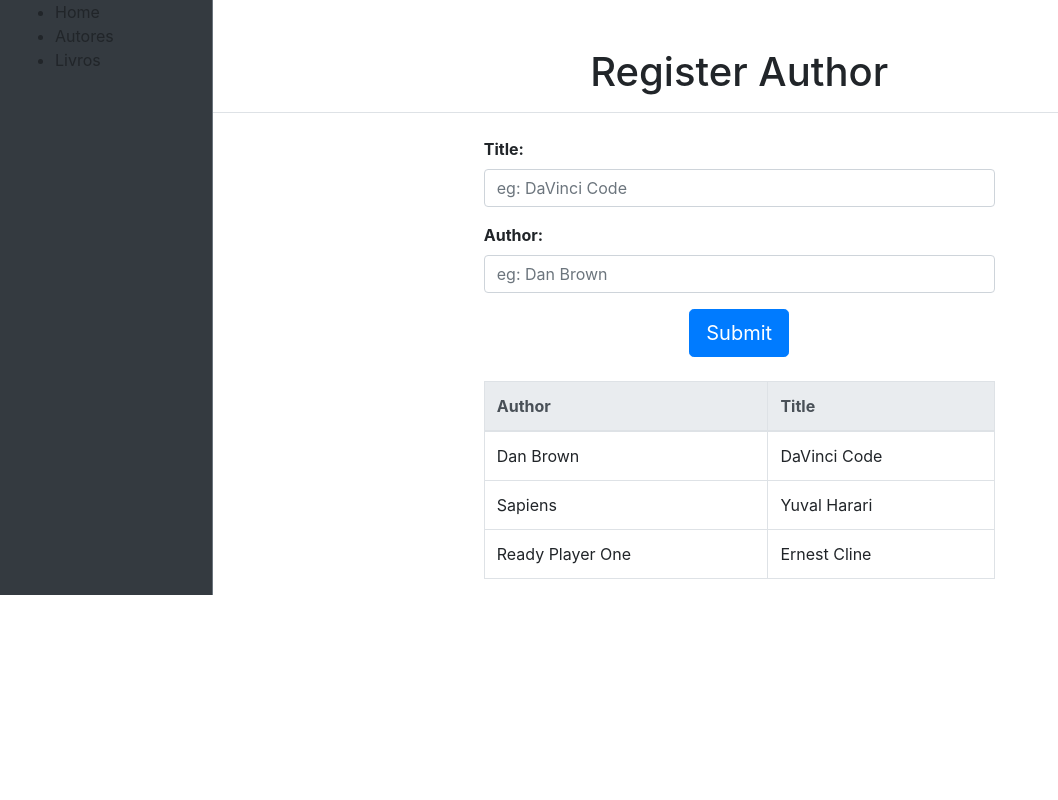
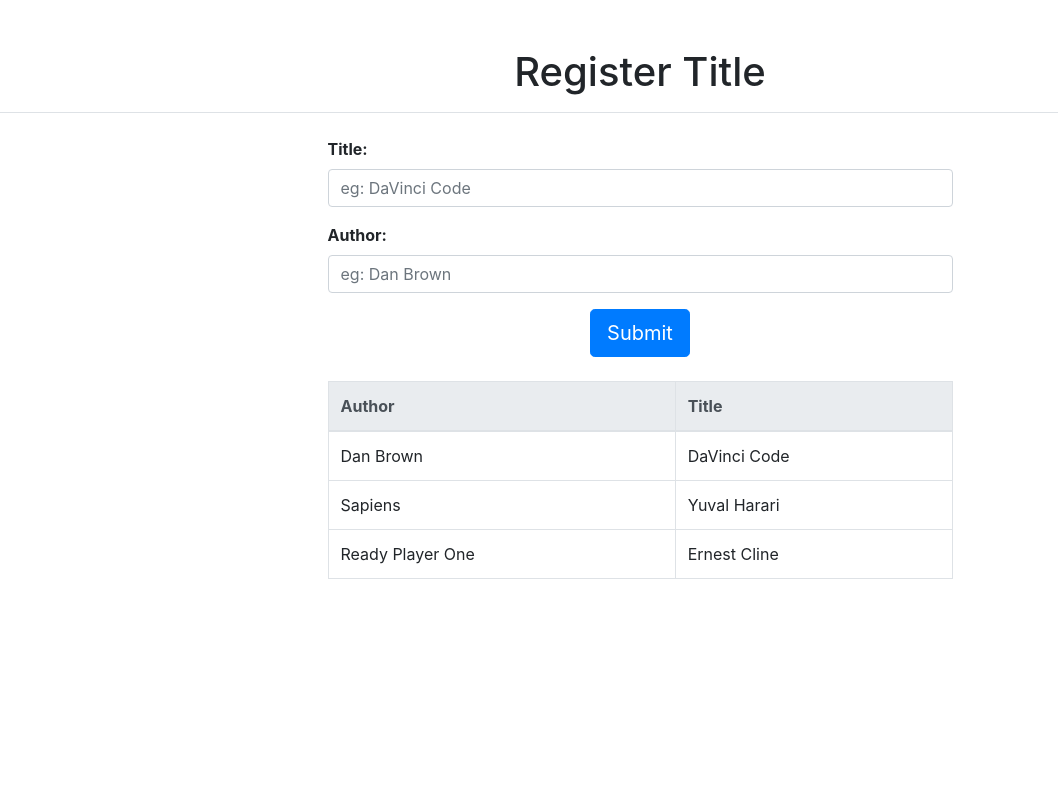
Before and after one commit to didiraja/react-book-collection, a React (Create React App) app: page /title in a window 1280 px wide. Shown: the top 800 px of the page, without its empty margins (0-1058 px from the left). Built offline with nearby package versions, Linux system fonts and the light colour scheme.

Commit message:
basic routing working

```diff
--- a/package.json
+++ b/package.json
@@ -16,7 +16,8 @@
   "description": "This project was bootstrapped with [Create React App](https://github.com/facebookincubator/create-react-app).",
   "main": "index.js",
   "devDependencies": {
-    "bootstrap": "^4.1.3"
+    "bootstrap": "^4.1.3",
+    "react-router-dom": "^5.0.0"
   },
   "repository": {
     "type": "git",
--- a/src/App.js
+++ b/src/App.js
@@ -1,4 +1,5 @@
-import React, { Component } from 'react';
+import React, { Component, Fragment } from 'react';
+import { BrowserRouter as Router, Route, Link } from "react-router-dom";
 
 import MainForm from './components/MainForm';
 import MenuRouter from './components/MenuRouter';
@@ -32,6 +33,18 @@ class App extends Component {
   render() {
 
     return (
+    <Fragment>
+      <Router>
+        {/* <Route path="/" exact component={
+
+        } /> */}
+        <Route path="/author/" component={
+          () => <MainForm title="Register Author" content={this.state.books} />
+        } />
+        <Route path="/title/" component={
+          () => <MainForm title="Register Title" content={this.state.books} />
+        } />
+      </Router>
 
       <div className="container-fluid">
 
@@ -50,6 +63,7 @@ class App extends Component {
         </div>
 
       </div>
+    </Fragment>
 
     );
   }
--- a/src/components/MenuRouter.js
+++ b/src/components/MenuRouter.js
@@ -4,7 +4,7 @@ class MenuRouter extends Component {
   render() {
     return (
 
-      <ul>
+      <ul className="list-menu">
         <li className="list-item">Home</li>
         <li className="list-item">Autores</li>
         <li className="list-item">Livros</li>
--- a/src/index.css
+++ b/src/index.css
@@ -1,5 +1,25 @@
+html, body {
+  width: 100%;
+  height: 100%;
+}
+
+#root, .container-fluid, .row {
+  height: 100%;
+}
+
 body {
   margin: 0;
   padding: 0;
   font-family: sans-serif;
 }
+
+.list-menu {
+  list-style-type: none;
+  padding-inline-start: 0px;
+  color: #ccc;
+}
+
+.list-menu .list-item {
+  font-size: 20px;
+  margin-bottom: 10px;
+}
```
Also changed, not shown: 1 other file (tests, documents, lock files or other folders).
